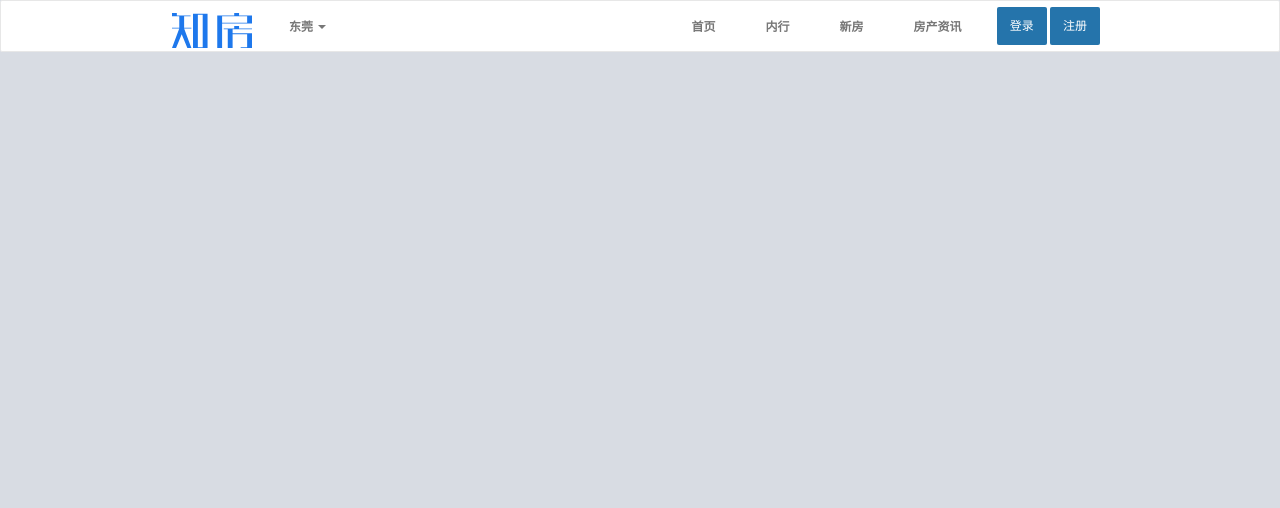
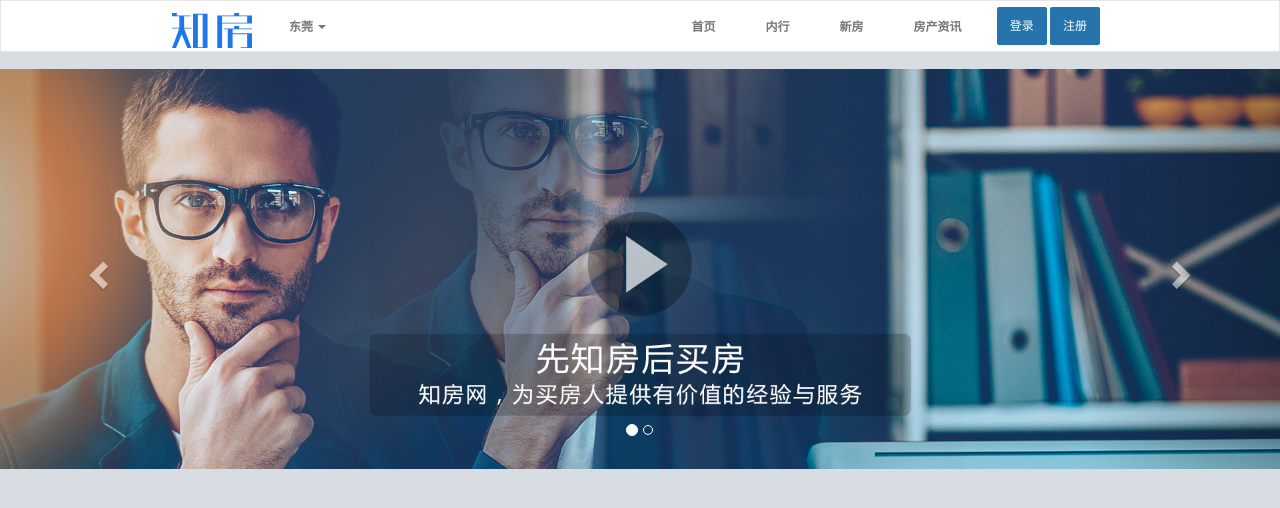
Before and after one commit to xiaojinlover/yifang, a PHP site: page / in a window 1280 px wide. Shown: the top 508 px of the page. Run offline with PHP 8.4, Linux system fonts and the light colour scheme.

Commit message:
Signed-off-by: jiangxujin <432853096@qq.com>

```diff
--- a/index.php
+++ b/index.php
@@ -1,5 +1,31 @@
 <?php include 'header.php';?>
-<div class="container-fluid">
+<!--banner-->
+<div id="carousel-generic" class="carousel slide" data-ride="carousel">
 
+  <ol class="carousel-indicators">
+    <li data-target="#carousel-generic" data-slide-to="0" class="active"></li>
+    <li data-target="#carousel-generic" data-slide-to="1"></li>
+  </ol>
+
+
+  <div class="carousel-inner" role="listbox">
+    <div class="item active">
+      <img src="images/banner01.jpg" />
+    </div>
+    <div class="item">
+      <img src="images/banner02.jpg" />
+    </div>
+  </div>
+
+
+  <a class="left carousel-control" href="#carousel-generic" role="button" data-slide="prev">
+    <span class="glyphicon glyphicon-chevron-left" aria-hidden="true"></span>
+    <span class="sr-only">Previous</span>
+  </a>
+  <a class="right carousel-control" href="#carousel-generic" role="button" data-slide="next">
+    <span class="glyphicon glyphicon-chevron-right" aria-hidden="true"></span>
+    <span class="sr-only">Next</span>
+  </a>
 </div>
+<!--banner end-->
 <?php include 'footer.php';?>
```
Also changed, not shown: images/banner01.jpg (added), images/banner02.jpg (added).
